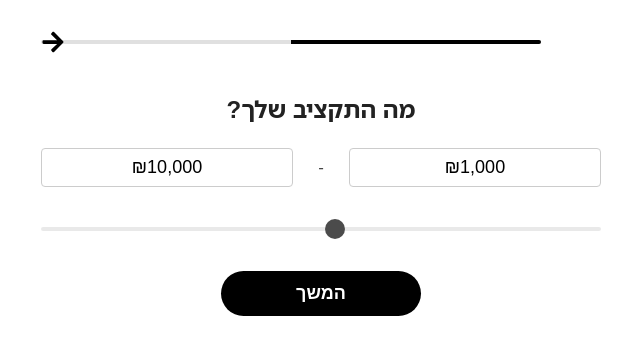
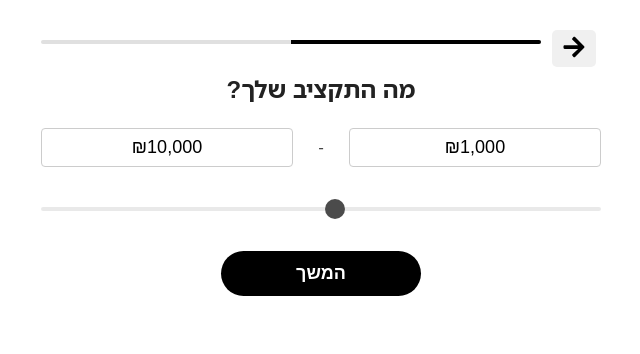
Before and after one commit to am1rbi/jewellery_matcher, a React (Create React App) app: page /budget in a window 1280 px wide. Shown: the top 354 px of the page, without its empty margins (319-959 px from the left). Built offline with nearby package versions, Linux system fonts and the light colour scheme.

Commit message:
back buttin fix

```diff
--- a/src/web/funnel.css
+++ b/src/web/funnel.css
@@ -9,7 +9,7 @@
 .progress-container {
   display: flex;
   align-items: center;
-  margin-bottom: 30px;
+  margin-bottom: 10px;
   flex-direction: row-reverse; /* Reverse the direction */
 }
 
@@ -29,10 +29,15 @@
 }
 
 .back-button {
-  background-color: transparent;
+  position: absolute;
+  /* top: 5px; */
+  right: 5px; /* Changed from left to right */
+  /* padding: 5px 10px; */
+  background-color: #f0f0f0;
   border: none;
+  border-radius: 5px;
   cursor: pointer;
-  padding: 0;
+  z-index: 10;
 }
 
 .back-button svg {
```
Also changed, not shown: 8 other files (tests, documents, lock files or other folders).
